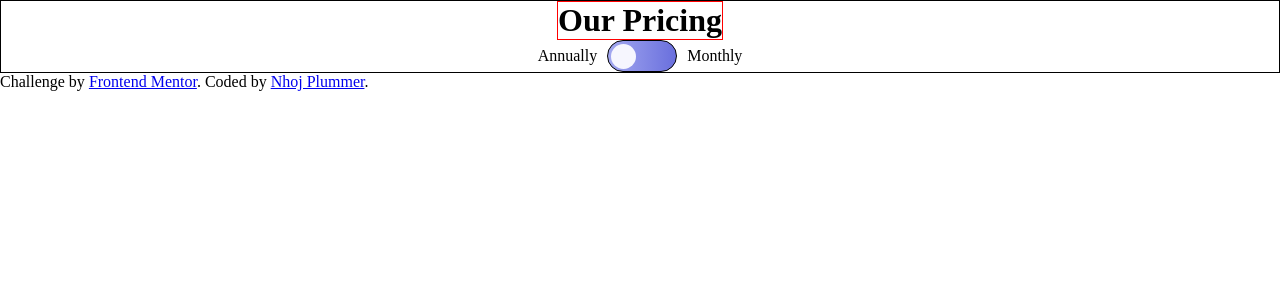
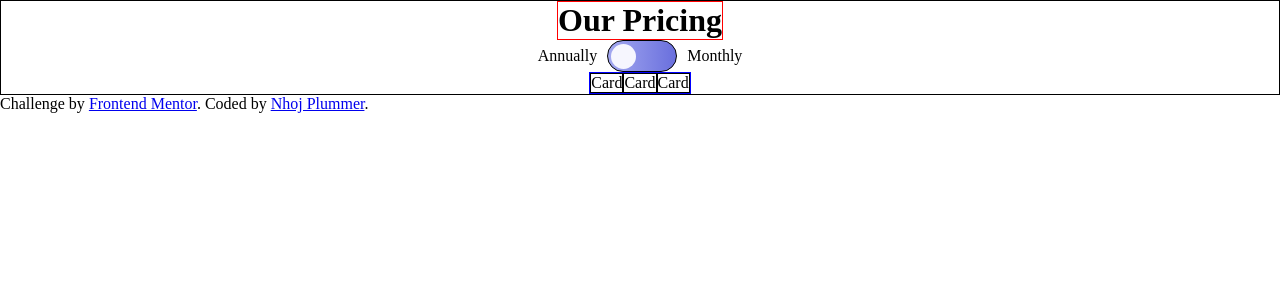
Before and after one commit to Nhoj-Plummer/pricing-component-with-toggle, a React (Create React App) app: page / in a window 1280 px wide. Shown: the top 300 px of the page. Built offline with nearby package versions, Linux system fonts and the light colour scheme.

Commit message:
Conditions has been set now time to style

```diff
--- a/src/containers/Pricing/pricing.js
+++ b/src/containers/Pricing/pricing.js
@@ -18,7 +18,15 @@ const Pricing = () => {
         <p>Monthly</p>
       </div>
       {price && (
-        <div className="pricing-container_prices">
+        <div className="pricing-container_prices annually">
+          <Card />
+          <Card />
+          <Card />
+        </div>
+      )}
+
+      {!price && (
+        <div className="pricing-container_prices monthly">
           <Card />
           <Card />
           <Card />
```
